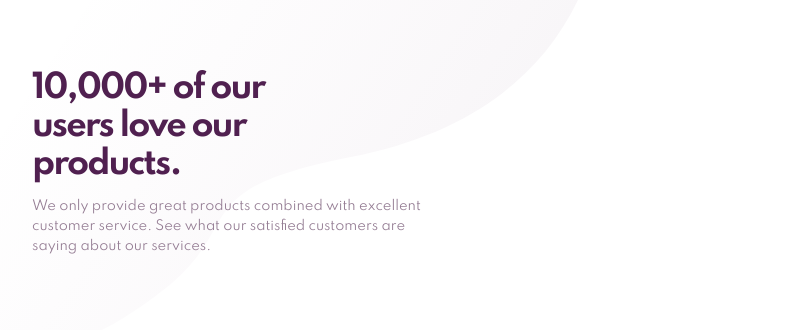
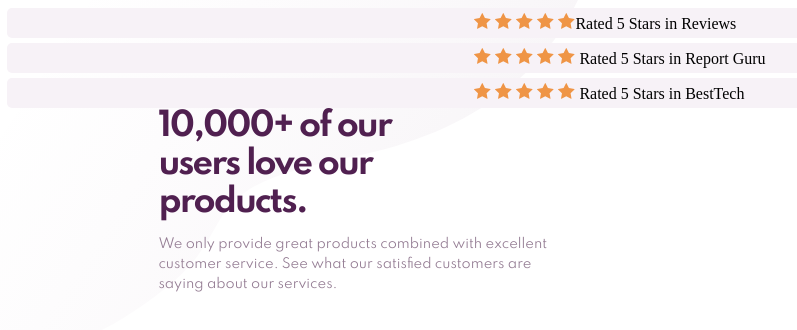
Before and after one commit to ambreenfafzal/sections-layout, a plain HTML site: page index.html in a window 1280 px wide. Shown: the whole page, without its empty margins (6-803 px from the left). Drawn offline with Linux system fonts and the light colour scheme.

Commit message:
Updated styling for main div, review star css

```diff
--- a/index.html
+++ b/index.html
@@ -38,10 +38,33 @@
           services.
         </p>
       </div>
-      <!-- <div id="ratings">
-        Rated 5 Stars in Reviews Rated 5 Stars in Report Guru Rated 5 Stars in
+      <div id="ratings">
+        <div id="rating">
+         <img src="./images/icon-star.svg" alt="star">
+         <img src="./images/icon-star.svg" alt="star">
+         <img src="./images/icon-star.svg" alt="star">
+         <img src="./images/icon-star.svg" alt="star">
+         <img src="./images/icon-star.svg" alt="star">Rated 5 Stars in Reviews
+        </div>
+        <div id="rating">
+          <img src="./images/icon-star.svg" alt="star">
+          <img src="./images/icon-star.svg" alt="star">
+          <img src="./images/icon-star.svg" alt="star">
+          <img src="./images/icon-star.svg" alt="star">
+          <img src="./images/icon-star.svg" alt="star">
+          Rated 5 Stars in Report Guru
+        </div>
+        <div id="rating">
+          <img src="./images/icon-star.svg" alt="star">
+          <img src="./images/icon-star.svg" alt="star">
+          <img src="./images/icon-star.svg" alt="star">
+          <img src="./images/icon-star.svg" alt="star">
+          <img src="./images/icon-star.svg" alt="star">
+          Rated 5 Stars in
         BestTech
-      </div> -->
+        </div>
+
+      </div>
     </div>
 
     <!-- <section>
--- a/style.css
+++ b/style.css
@@ -21,6 +21,8 @@ html{
     float: left;
     padding-top: 40px;
     padding-left: 30px;
+    margin-left: 10%;
+    margin-top: 3%;
 
 }
 
@@ -32,6 +34,8 @@ h1{
     padding-bottom: -2px;
     margin-bottom: 1px;
     letter-spacing: -2px;
+
+
 }
 
 p{
@@ -44,6 +48,9 @@ p{
 
 }
 
-#ratings {
-  top: 20px;
+#rating {
+    background-color:hsl(300, 24%, 96%);
+    padding: 5px;
+    margin: 5px;
+    border-radius: 5px;
 }
```
